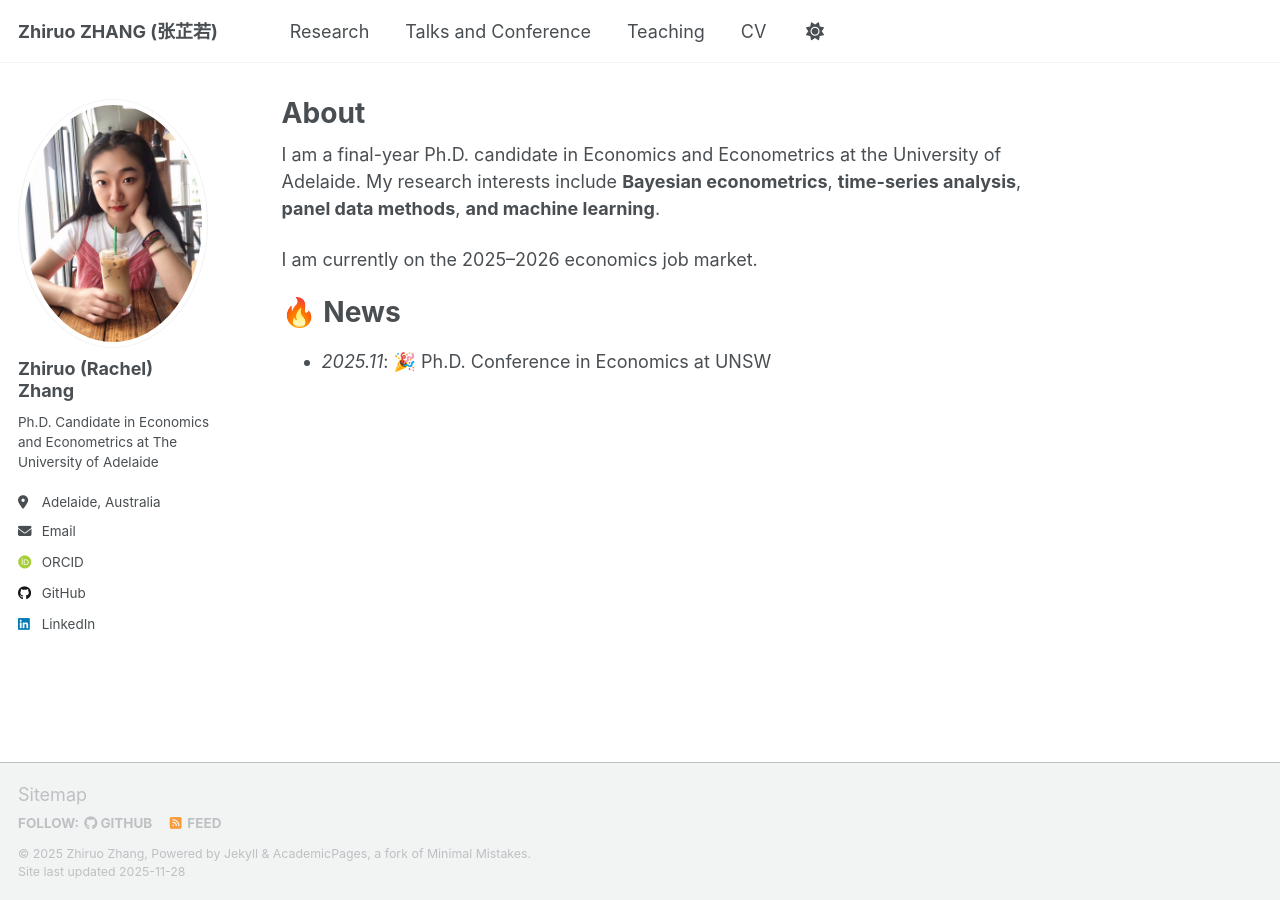
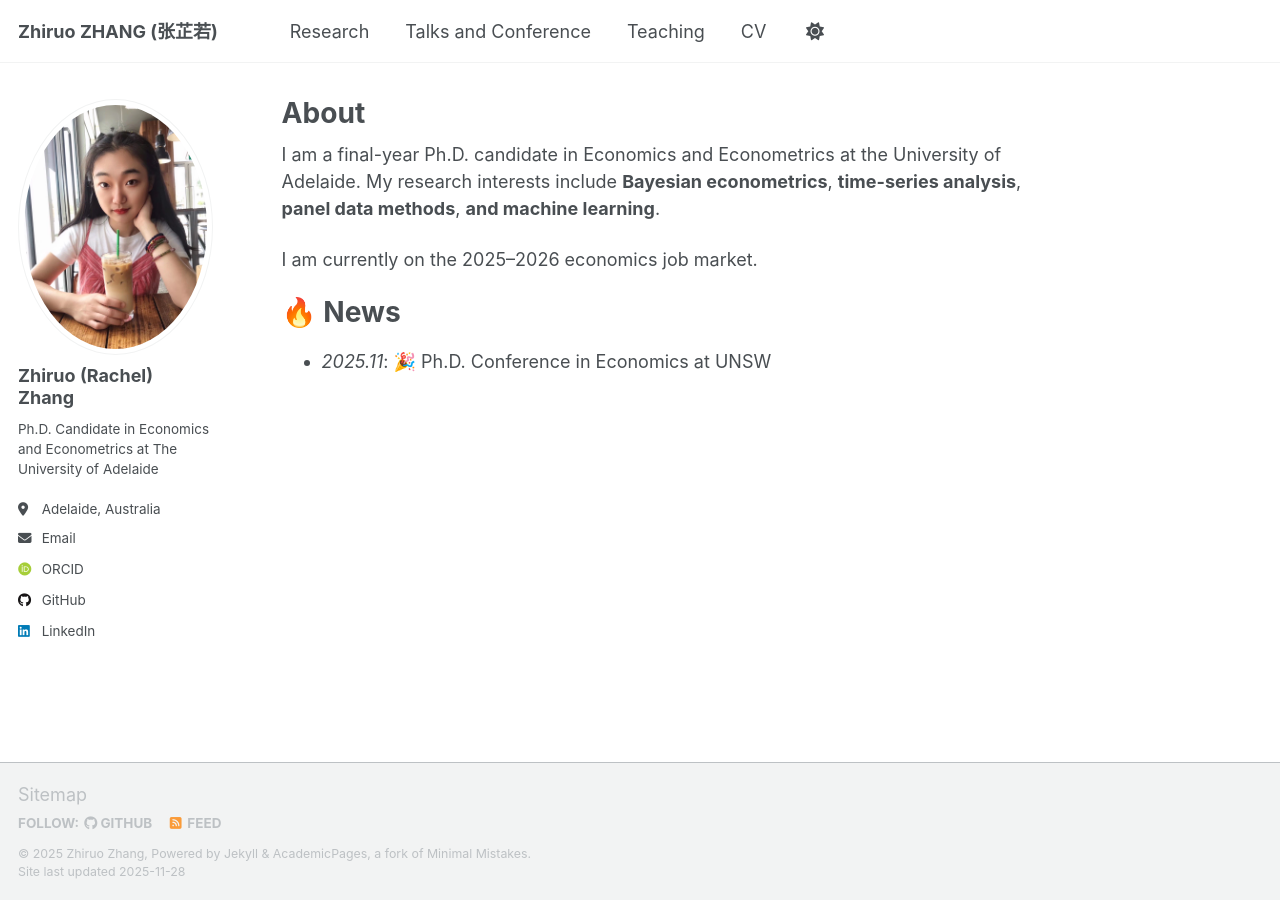
Before and after one commit to zhiruozzr/zhiruozzr.github.io, a Jekyll site: the page built from _pages/about.md, in a window 1280 px wide. Built offline with Jekyll 4.4.1, drawn with Linux system fonts in a browser that asks for light colours; some web fonts are replaced; a script that is not in the unit is left out.

Commit message:
Update _sidebar.scss

```diff
--- a/_sass/layout/_sidebar.scss
+++ b/_sass/layout/_sidebar.scss
@@ -83,7 +83,7 @@
 .author__avatar {
   display: table-cell;
   vertical-align: top;
-  width: 50px;
+  width: 80px;
   // set width only, for non-square avatars
   // height: 36px;
 
@@ -94,8 +94,8 @@
   }
 
   img {
-    max-width: 190px;
-    border-radius: 70%;
+    max-width: 230px;
+    border-radius: 80%;
 
     @include breakpoint($large) {
       padding: 5px;
```
